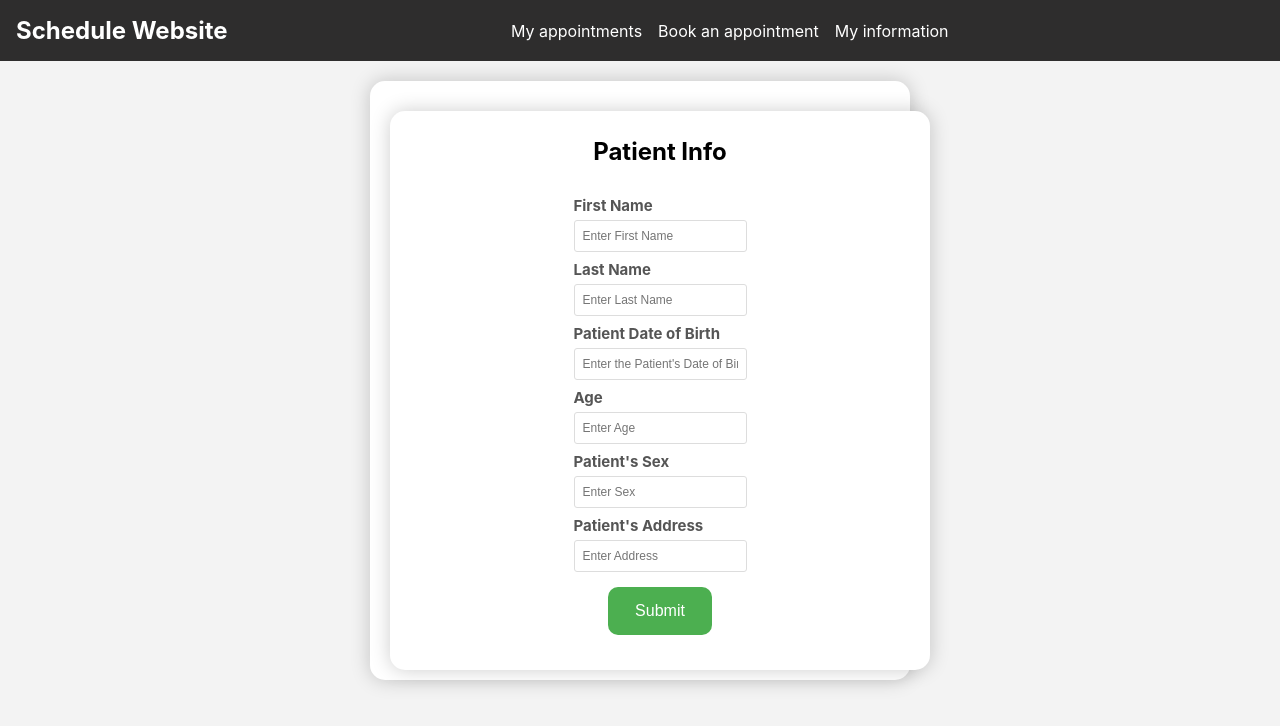
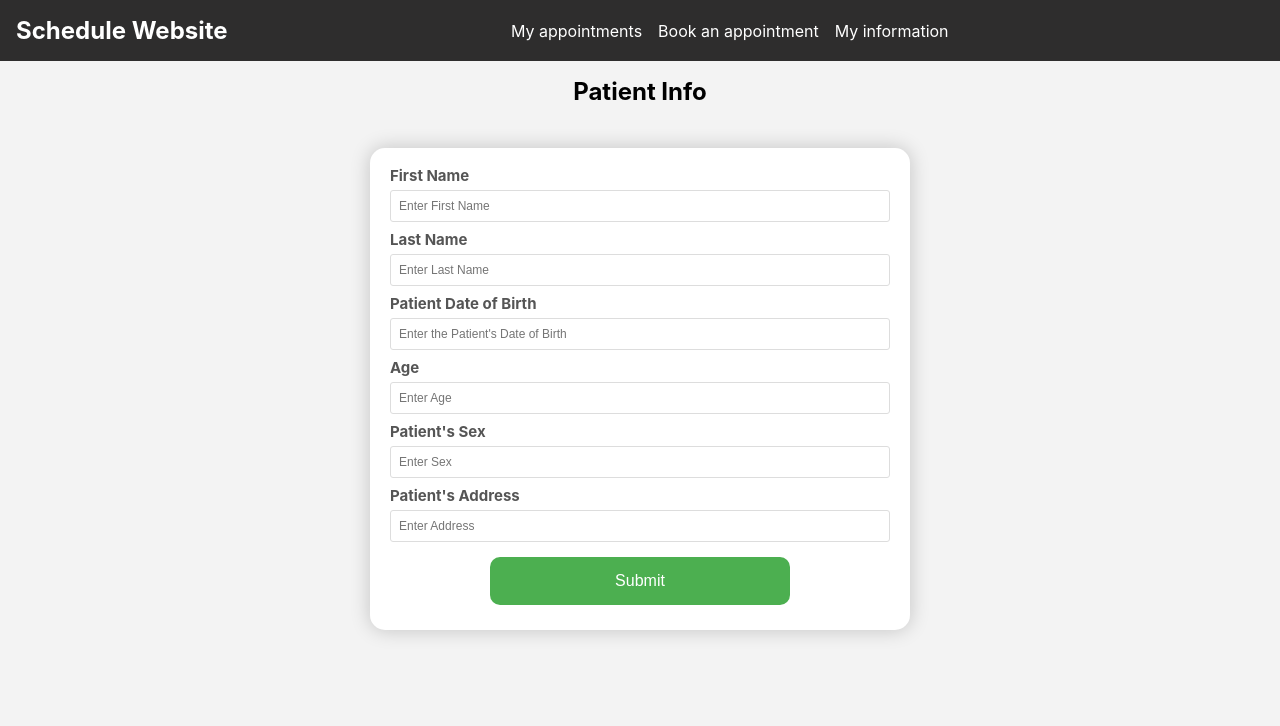
Before and after one commit to Aoibheannmangan/test-scheduler, a React (Create React App) app: page /info in a window 1280 px wide. Shown: the top 726 px of the page. Built offline with nearby package versions, Linux system fonts and the light colour scheme.

Commit message:
first commit

```diff
--- a/src/App.js
+++ b/src/App.js
@@ -4,7 +4,6 @@ import Appointments from './appoint';
 import BookAppointment from './book';
 import UserInfo from './info';
 import Navbar from './Navbar';
-
 
 function App() {
   return (
--- a/src/book.css
+++ b/src/book.css
@@ -3,9 +3,23 @@
     margin: auto;
 }
 
-.App {
+.booking {
     display: flex;
     flex-direction: column;
     align-items: center;
+    color: black;
 
 }
+body {
+    color: black !important;
+}
+/* Override react-calendar text color */
+.react-calendar {
+  color: black;
+}
+
+/* Optional: make sure selected date is readable */
+.react-calendar__tile--active {
+  background: #007bff;
+  color: white;
+}
--- a/src/book.js
+++ b/src/book.js
@@ -2,13 +2,14 @@ import React, { useState } from 'react';
 import Calendar from 'react-calendar';
 import 'react-calendar/dist/Calendar.css';
 import './book.css';
+import 'react-calendar/dist/Calendar.css';
 
 const BookAppointment = () => {
 
     const [value, onChange] = useState(new Date());
 
     return (
-        <div className="App">
+        <div className="booking">
             <h1>Book an Appointment</h1>
             <div className="Calendar">
                 <Calendar
--- a/src/info.css
+++ b/src/info.css
@@ -2,7 +2,18 @@ body {
     background:#f3f3f3;
     text-align: center;
 }
-.App {
+.UserInfo {
+    background-color: #fff;
+    border-radius: 15px;
+    box-shadow: 0 0 20px rgba(0, 0, 0, 0.2);
+    padding: 10px 20px;
+    transition: transorm 0.2s;
+    width: 500px;
+    text-align: center;
+    margin:auto;
+    margin-top: 20px;
+}
+.form-border {
     background-color: #fff;
     border-radius: 15px;
     box-shadow: 0 0 20px rgba(0, 0, 0, 0.2);
--- a/src/info.js
+++ b/src/info.js
@@ -11,21 +11,25 @@ const UserInfo = () => {
 
   const handleSubmit = (e) => {
     e.preventDefault();
-    console.log(
-      patientFirstName,
-      patientLastName,
-      patientDOB,
-      patientAge,
-      patientSex,
-      patientAddress
-    );
-  };
+    let userData = {
+      FirstName: patientFirstName,
+      LastName: patientLastName,
+      DOB: patientDOB,
+      Age: patientAge,
+      Sex: patientSex,
+      Address: patientAddress
+    };
+    localStorage.setItem("userInfo", JSON.stringify(userData));
+    alert("Data recorded successfully!");
+    window.location.reload(); // Reload the page to clear the form
+  }
 
   return (
     <div className="App">
       <h1>Patient Info</h1>
       <fieldset>
-        <form onSubmit={handleSubmit}>
+        <div className="form-border">
+           <form onSubmit={handleSubmit}>
           <label htmlFor="firstname">First Name</label>
           <input
             type="text"
@@ -88,6 +92,8 @@ const UserInfo = () => {
 
           <button type="submit">Submit</button>
         </form>
+        </div>
+
       </fieldset>
     </div>
   );
```
Lines whose indentation alone changed are shown as unchanged.
